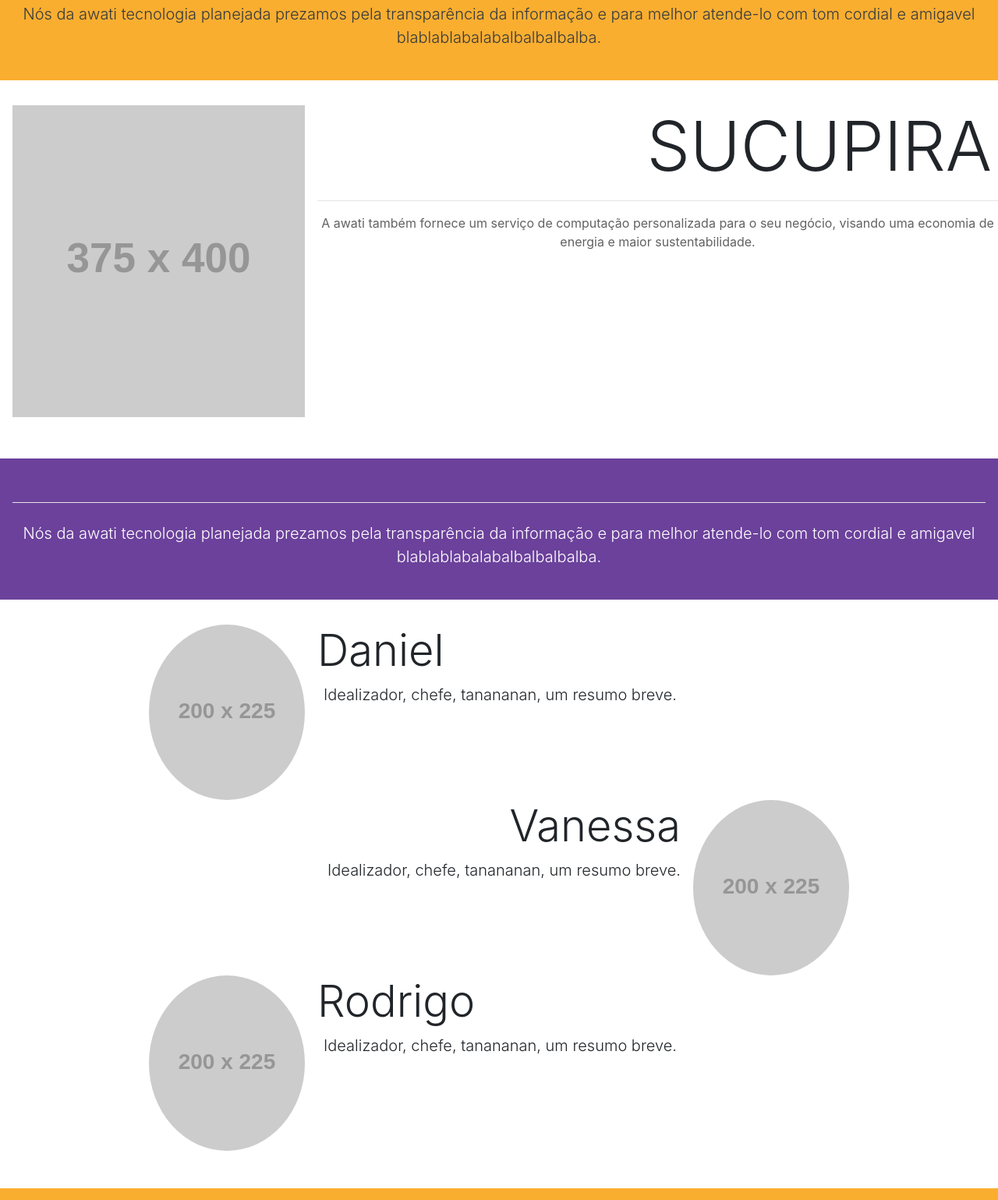
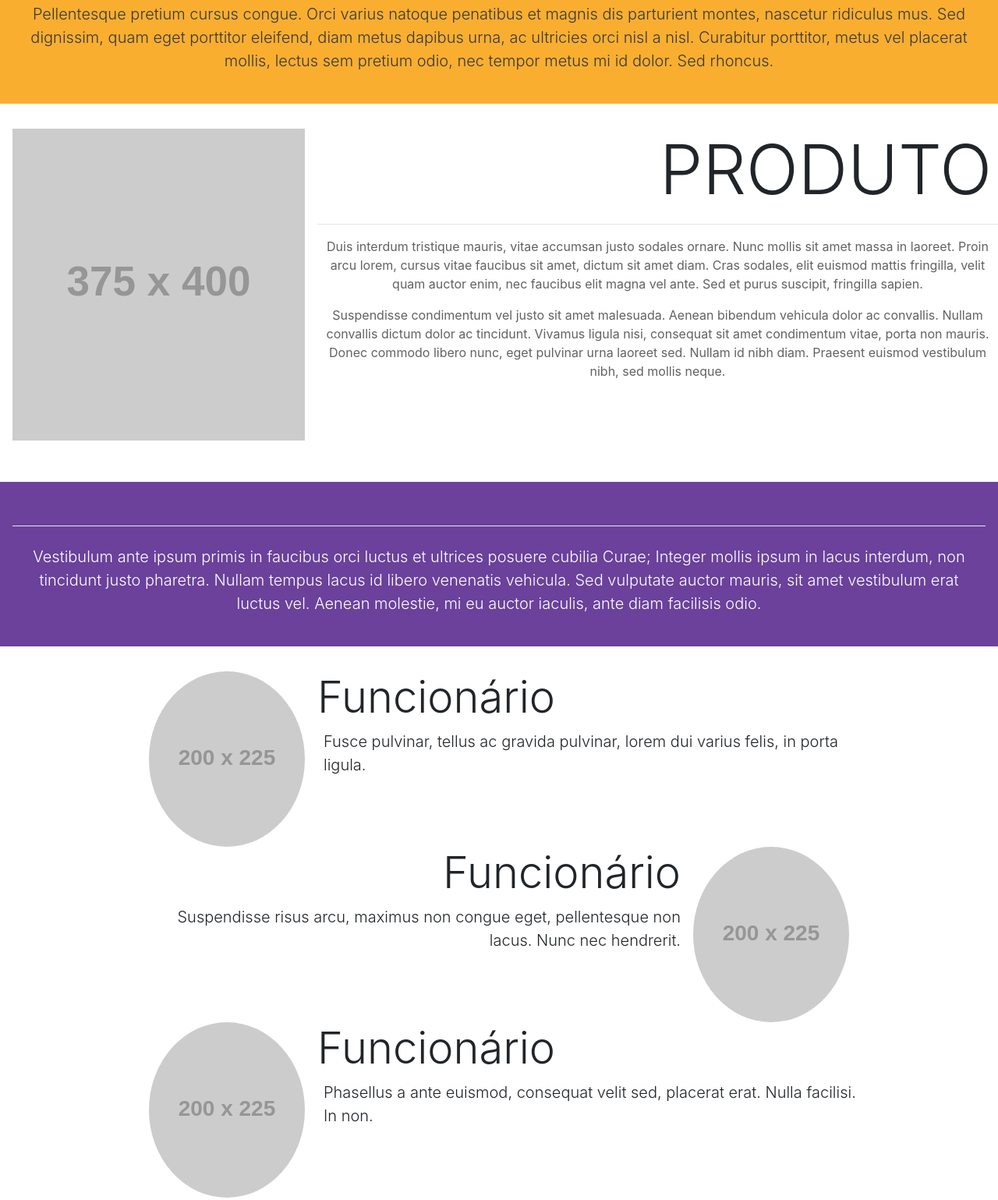
Before and after one commit to rodrigoross/projeto-awati-concept, a plain HTML site: page index.html in a window 1280 px wide. Shown: the part 1661-3200 px from the top of the page at 78% size. Drawn offline with nearby package versions, Linux system fonts and the light colour scheme; placeholder pictures from the web are drawn by us.

Commit message:
Atualização CSS
Correções menores no código do CSS

```diff
--- a/css/style.css
+++ b/css/style.css
@@ -23,7 +23,8 @@ body { padding-top: 40px; }
     margin-bottom: 20px;
     margin-top: 30px;
 }
-.nav-item .menu-button{
+.nav-item .menu-button,
+.ativo{
     /* Para poder forçar o menu na parte de baixo alinhando com a logo*/
 	/*display: inline;    */
 	text-decoration: none;
--- a/index.html
+++ b/index.html
@@ -33,7 +33,7 @@
 				</button>
 				<ul class="navbar-nav float-left mr-auto">
 					<li class="nav-item">
-						<a class="menu-button ativo" href="#banner">Home<span class="sr-only">(atual)</span></a>
+						<a class="menu-button" href="#banner">Home<span class="sr-only">(atual)</span></a>
 					</li>
 					<li class="nav-item">
 						<a class="menu-button" href="#servicos">Serviços</a>
@@ -113,42 +113,43 @@
     <section id="produtos">
     	<div class="my-jumbotron2">
 			<hr class="my-4">
-        	<p class="lead text-center m-2"> Nós da awati tecnologia planejada prezamos pela transparência da informação e para melhor atende-lo com tom cordial e amigavel blablablabalabalbalbalbalba.</p>
+        	<p class="lead text-center m-2"> Pellentesque pretium cursus congue. Orci varius natoque penatibus et magnis dis parturient montes, nascetur ridiculus mus. Sed dignissim, quam eget porttitor eleifend, diam metus dapibus urna, ac ultricies orci nisl a nisl. Curabitur porttitor, metus vel placerat mollis, lectus sem pretium odio, nec tempor metus mi id dolor. Sed rhoncus.</p>
     	</div>
     	<div id="info-produto" class="media mb-5">
     		<img class="align-self-center mr-3 ml-3" src="http://via.placeholder.com/375x400" alt="Imagem Sucupira">
     		<div class="media-body">
-   				<h2 class="display-2 text-right text-uppercase mr-2">Sucupira</h2>
+   				<h2 class="display-2 text-right text-uppercase mr-2">Produto</h2>
     			<hr class="my-3">
-   			  	<p class="text-center"> A awati também fornece um serviço de computação personalizada para o seu negócio, visando uma economia de energia e maior sustentabilidade.</p>
+					 <p class="text-center"> Duis interdum tristique mauris, vitae accumsan justo sodales ornare. Nunc mollis sit amet massa in laoreet. Proin arcu lorem, cursus vitae faucibus sit amet, dictum sit amet diam. Cras sodales, elit euismod mattis fringilla, velit quam auctor enim, nec faucibus elit magna vel ante. Sed et purus suscipit, fringilla sapien.</p>
+					 <p class="text-center"> Suspendisse condimentum vel justo sit amet malesuada. Aenean bibendum vehicula dolor ac convallis. Nullam convallis dictum dolor ac tincidunt. Vivamus ligula nisi, consequat sit amet condimentum vitae, porta non mauris. Donec commodo libero nunc, eget pulvinar urna laoreet sed. Nullam id nibh diam. Praesent euismod vestibulum nibh, sed mollis neque.</p>
 	  	  </div>
     	</div>
     </section>
     <section id="equipe">
     	<div class="my-jumbotron1">
 			<hr class="my-4 bg-white">
-        	<p class="lead text-center m-2 text-white"> Nós da awati tecnologia planejada prezamos pela transparência da informação e para melhor atende-lo com tom cordial e amigavel blablablabalabalbalbalbalba.</p>
+        	<p class="lead text-center m-2 text-white"> Vestibulum ante ipsum primis in faucibus orci luctus et ultrices posuere cubilia Curae; Integer mollis ipsum in lacus interdum, non tincidunt justo pharetra. Nullam tempus lacus id libero venenatis vehicula. Sed vulputate auctor mauris, sit amet vestibulum erat luctus vel. Aenean molestie, mi eu auctor iaculis, ante diam facilisis odio.</p>
     	</div>
     	<div class="container w-75 d-block mb-5">
     		<div class="media">
     			<img class="align-self-center mr-3 ml-3 rounded-circle" src="http://via.placeholder.com/200x225" alt="Daniel G Baranjak">
 				<div class="media-body">
-					<h4 class="display-4">Daniel</h4>
-					<p class="lead text-left ml-2"> Idealizador, chefe, tanananan, um resumo breve.</p>
+					<h4 class="display-4">Funcionário</h4>
+					<p class="lead text-left ml-2"> Fusce pulvinar, tellus ac gravida pulvinar, lorem dui varius felis, in porta ligula.</p>
     			</div>
     		</div>
     		<div class="media">
 				<div class="media-body">
-					<h4 class="display-4 text-right">Vanessa</h4>
-					<p class="lead text-right ml-2"> Idealizador, chefe, tanananan, um resumo breve.</p>
+					<h4 class="display-4 text-right">Funcionário</h4>
+					<p class="lead text-right ml-2"> Suspendisse risus arcu, maximus non congue eget, pellentesque non lacus. Nunc nec hendrerit.</p>
     			</div>
     			<img class="align-self-center mr-3 ml-3 rounded-circle" src="http://via.placeholder.com/200x225" alt="Daniel G Baranjak">
     		</div>
     		<div class="media">
     			<img class="align-self-center mr-3 ml-3 rounded-circle" src="http://via.placeholder.com/200x225" alt="Daniel G Baranjak">
 				<div class="media-body">
-					<h4 class="display-4">Rodrigo</h4>
-					<p class="lead text-left ml-2"> Idealizador, chefe, tanananan, um resumo breve.</p>
+					<h4 class="display-4">Funcionário</h4>
+					<p class="lead text-left ml-2"> Phasellus a ante euismod, consequat velit sed, placerat erat. Nulla facilisi. In non.</p>
     			</div>
     		</div>
 		</div>
```
